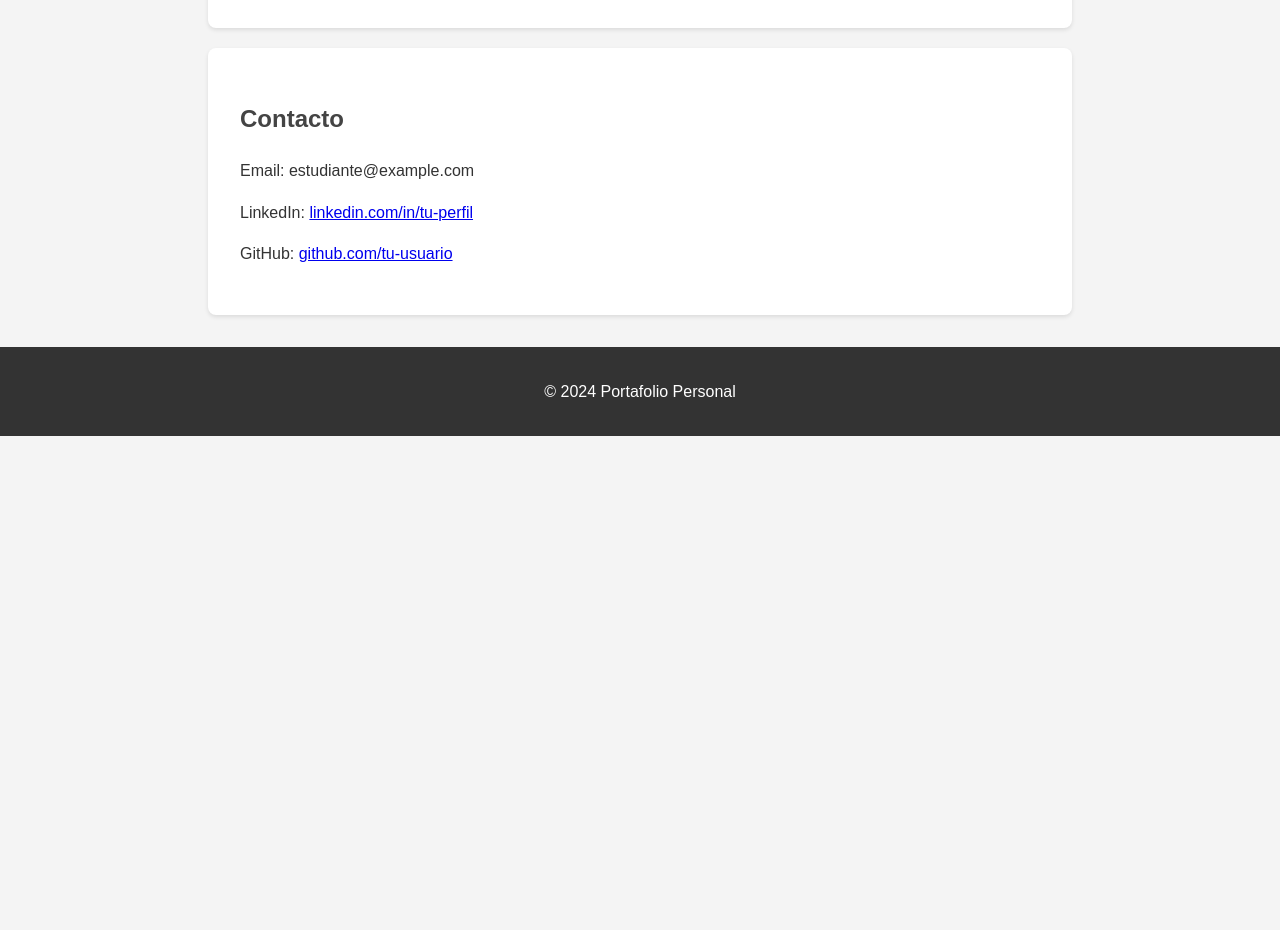
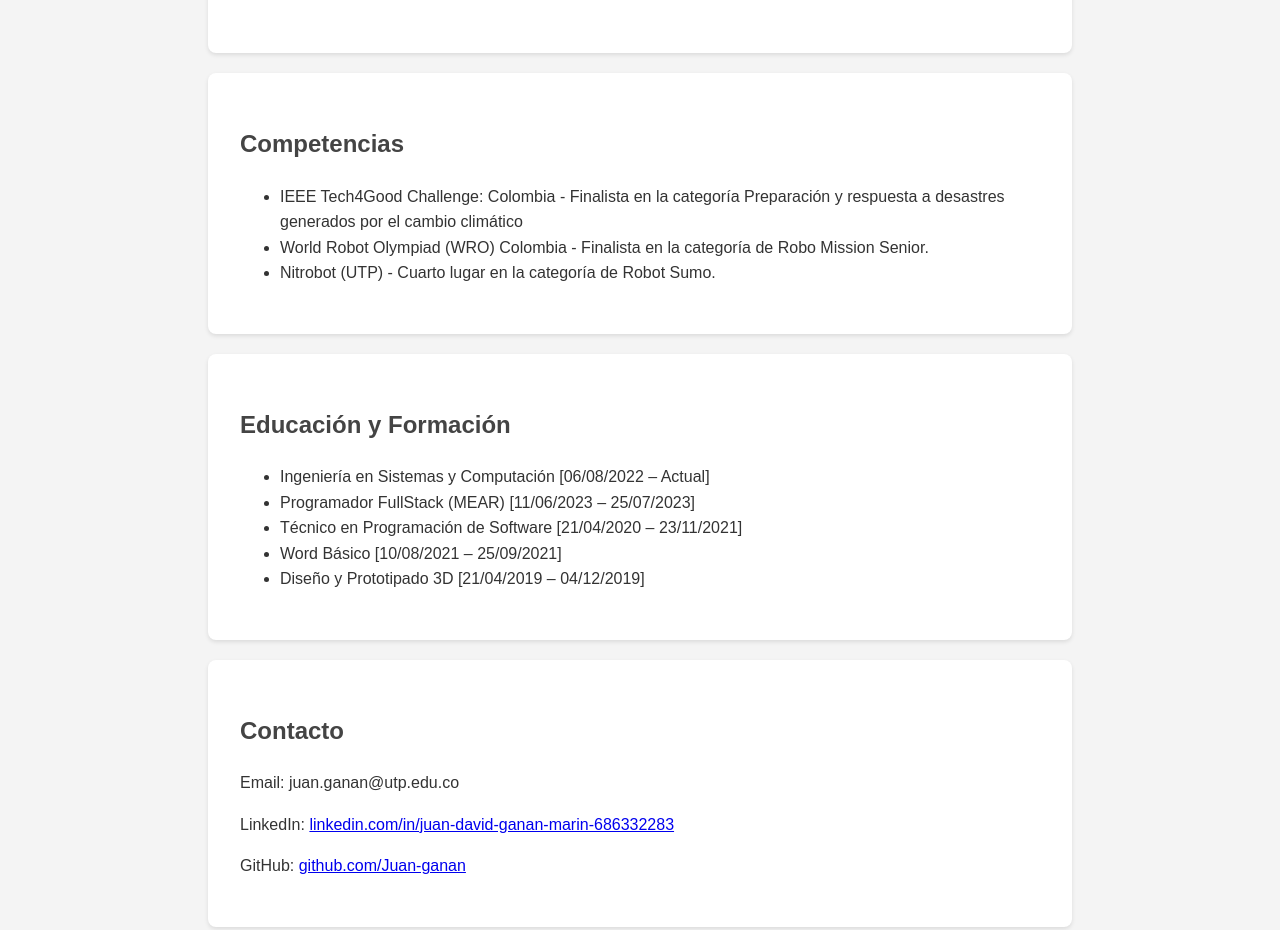
Before and after one commit to Juan-Ganan/Demo-Portafolio, a plain HTML site: page index.html in a window 1280 px wide. Shown: the part 825-1755 px from the top of the page. Before the commit the page ends 1261 px from the top, so only its background shows below. Drawn offline with Linux system fonts and the light colour scheme.

Commit message:
Demo Portafolio parte 4 - Redaccion de texto y secciones

```diff
--- a/index.html
+++ b/index.html
@@ -1,5 +1,5 @@
 <!DOCTYPE html>
-<html lang="en">
+<html lang="es">
 <head>
     <meta charset="UTF-8">
     <meta name="viewport" content="width=device-width, initial-scale=1.0">
@@ -8,7 +8,7 @@
 </head>
 <body>
     <header>
-        <h1>Portafolio de un Estudiante de Ingeniería</h1>
+        <h1>Juan David Gañan</h1>
         <nav>
             <ul>
                 <li><a href="#about">Sobre Mí</a></li>
@@ -20,7 +20,9 @@
 
     <section id="about">
         <h2>Sobre Mí</h2>
-        <p>Estudiante de Ingeniería en Sistemas y Computación de quinto semestre. Me especializo en temas como Machine Learning, control y automatización, y desarrollo de realidad virtual y aumentada. También tengo experiencia trabajando con SenseCAP OpenStream API y proyectos de estadísticas.</p>
+        <p>Soy estudiante de Ingeniería en Sistemas y Computación en la Universidad Tecnológica de Pereira y miembro del laboratorio en control automático. Me especializo en áreas como desarrollo web, bases de datos, robótica, y desarrollo de realidad virtual y aumentada. Además, cuento con experiencia en proyectos de adquisición y monitoreo de datos, así como en competencias de robótica aplicada.</p>
+
+
     </section>
 
     <section id="projects">
@@ -39,11 +41,35 @@
         </div>
     </section>
 
+    <section id="competitions">
+        <h2>Competencias</h2>
+        <ul>
+            <li>IEEE Tech4Good Challenge: Colombia - Finalista en la categoría Preparación y respuesta a desastres generados por el cambio climático</li>
+            <li>World Robot Olympiad (WRO) Colombia - Finalista en la categoría de Robo Mission Senior.</li>
+            <li>Nitrobot (UTP) - Cuarto lugar en la categoría de Robot Sumo.</li>
+        </ul>
+    </section>
+
+    <section id="education">
+        <h2>Educación y Formación</h2>
+        <ul>
+            <li>Ingeniería en Sistemas y Computación [06/08/2022 – Actual]</li>
+            <li>Programador FullStack (MEAR) [11/06/2023 – 25/07/2023]</li>
+            <li>Técnico en Programación de Software [21/04/2020 – 23/11/2021]</li>
+            <li>Word Básico [10/08/2021 – 25/09/2021]</li>
+            <li>Diseño y Prototipado 3D [21/04/2019 – 04/12/2019]</li>
+        </ul>
+    </section>
+
+
+
+
     <section id="contact">
         <h2>Contacto</h2>
-        <p>Email: estudiante@example.com</p>
-        <p>LinkedIn: <a href="#">linkedin.com/in/tu-perfil</a></p>
-        <p>GitHub: <a href="#">github.com/tu-usuario</a></p>
+        <p>Email: juan.ganan@utp.edu.co</p>
+        <p>LinkedIn: <a href="https://www.linkedin.com/in/juan-david-ganan-marin-686332283/">linkedin.com/in/juan-david-ganan-marin-686332283</a></p>
+        <p>GitHub: <a href="https://github.com/Juan-Ganan">github.com/Juan-ganan</a></p>
+
     </section>
 
     <footer>
```
